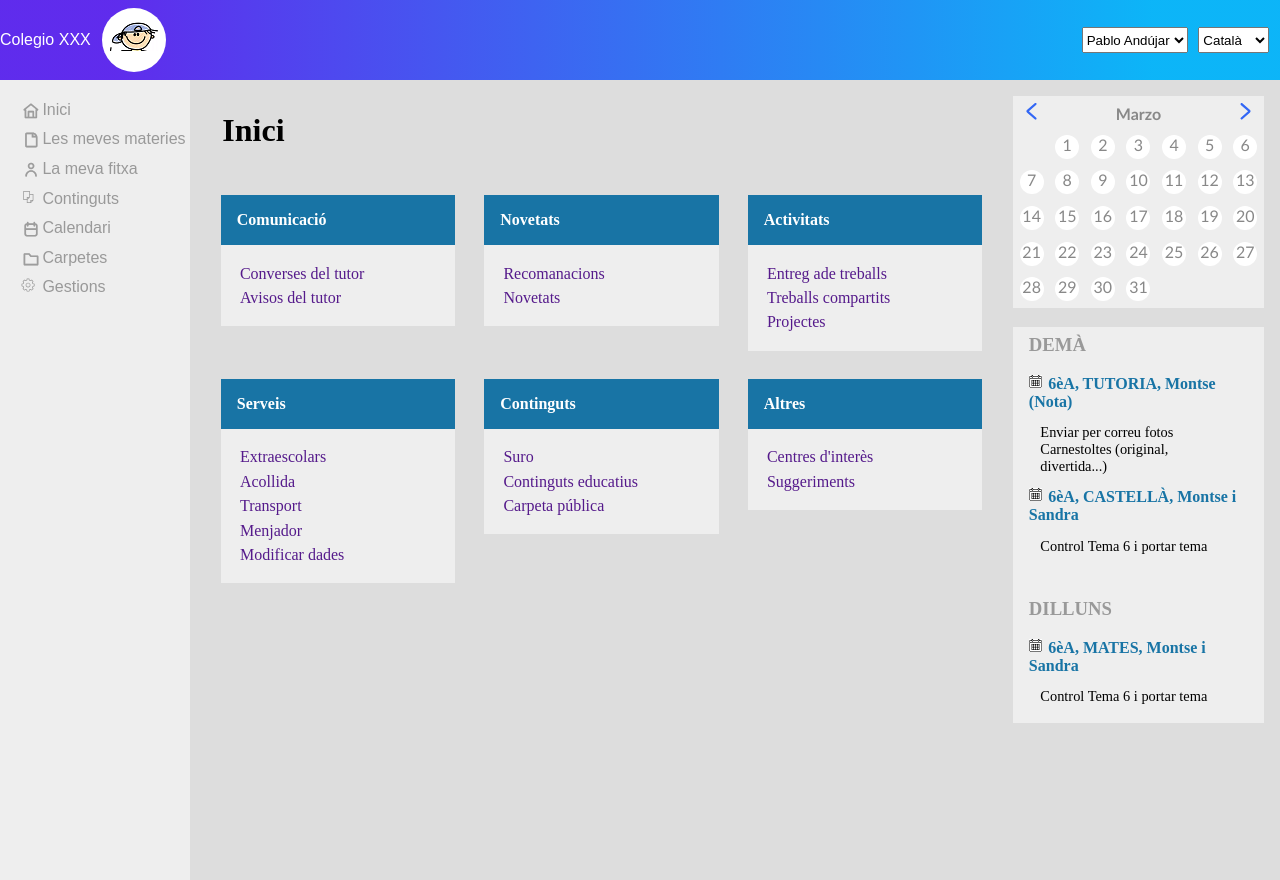
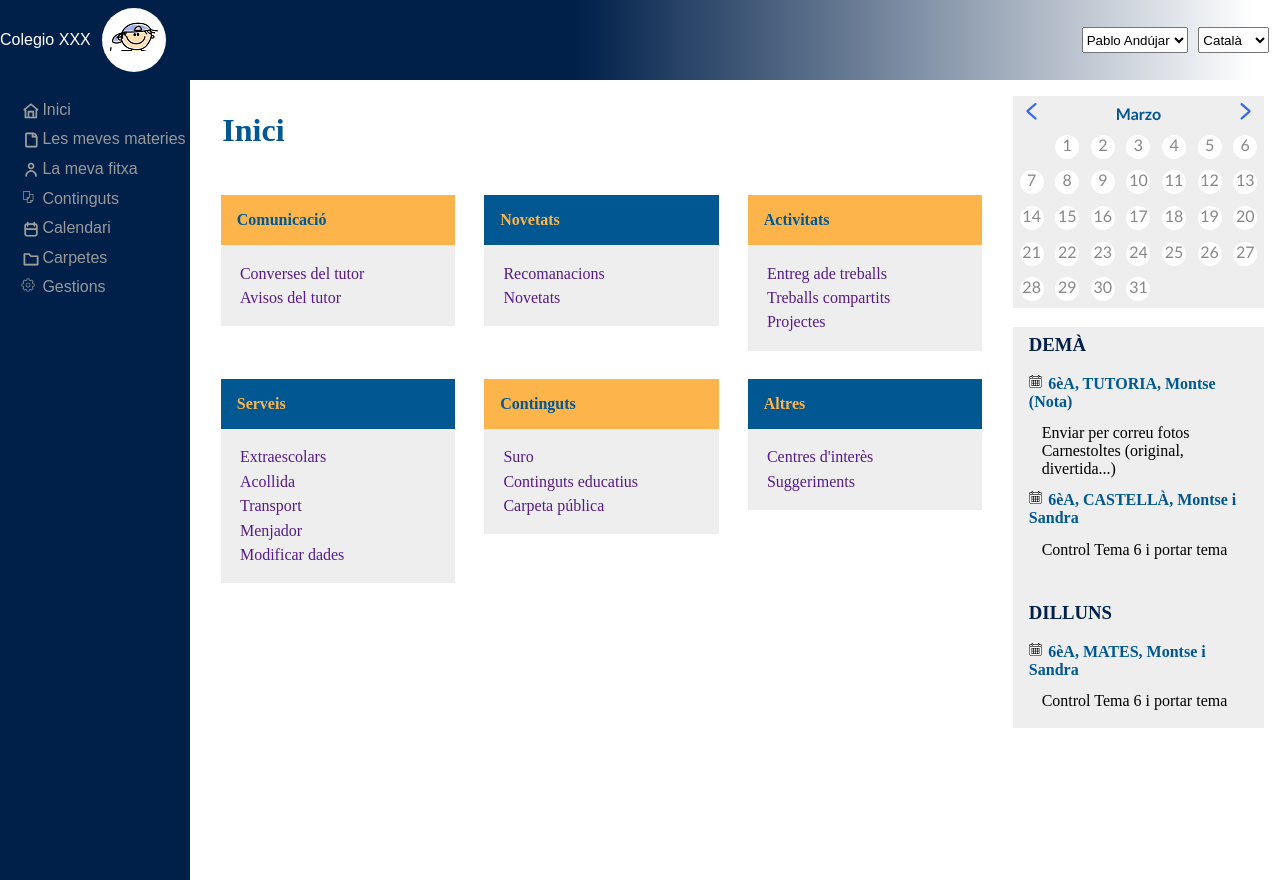
Before and after one commit to nailatan/raco-Estudiant-HTML, a plain HTML site: page index.html in a window 1280 px wide. Drawn offline with Linux system fonts and the light colour scheme.

Commit message:
Modifico los colores de la página

```diff
--- a/ccs/header-style.css
+++ b/ccs/header-style.css
@@ -4,11 +4,8 @@
   display: flex;
   justify-content: flex-start;
   align-items: center;
-  background: linear-gradient(
-    90deg,
-    hsla(256, 84%, 55%, 1) 9%,
-    hsla(197, 94%, 51%, 1) 90%
-  );
+  /* background-color: rgb(23, 44, 62); */
+  background: linear-gradient(90deg, #00204a 45%, #fff 98%);
 }
 
 #alumno {
--- a/ccs/style.css
+++ b/ccs/style.css
@@ -1,6 +1,6 @@
 body {
   margin: 0;
-  background-color: #ddd;
+  background-color: #fff;
   height: 100vh;
 }
 #container {
@@ -9,13 +9,13 @@ body {
   height: 100%;
 }
 nav {
-  background-color: #eee;
+  background-color: #00204a;
   display: flex;
   flex-direction: column;
 }
 
 main {
-  background-color: #ddd;
+  background-color: #fff;
   display: flex;
   flex-direction: row;
   flex: 1;
@@ -52,6 +52,7 @@ nav a:hover {
 section:first-child > h1 {
   font-size: 2em;
   margin-left: 1em;
+  color: #005792;
 }
 #accesos {
   margin-left: 1em;
@@ -61,12 +62,19 @@ section:first-child > h1 {
 .accesoContenido {
   margin: 0.9em;
 }
-.accesoContenido > :first-child {
-  background-color: #1874a5;
+.accesoContenido:nth-child(2n) > :first-child {
+  background-color: #005792;
   padding: 1em;
-  color: white;
+  color: #fdb44b;
   font-weight: bold;
 }
+.accesoContenido:nth-child(2n + 1) > :first-child {
+  background-color: #fdb44b;
+  padding: 1em;
+  color: #005792;
+  font-weight: bold;
+}
+
 .accesoContenido > :last-child {
   background-color: #eee;
   padding: 1em;
@@ -88,9 +96,9 @@ table {
     "Lucida Sans", Arial, sans-serif;
   color: #888;
 }
-thead td[colspan="5"] {
+thead th[colspan="5"] {
   text-align: center;
-  color: #1874a5;
+  color: #005792;
 }
 thead td:first-child {
   text-align: left;
@@ -98,6 +106,7 @@ thead td:first-child {
 thead td:last-child {
   text-align: right;
 }
+
 table div {
   width: 1.5em;
   height: 1.5em;
@@ -118,14 +127,14 @@ table td {
   padding: 0;
 }
 .eventosDia > h1 {
-  color: #999999;
+  color: #00204a;
   padding-top: 0.4em;
 }
 .evento:last-child {
   padding-bottom: 1em;
 }
 .evento > h2 {
-  color: #1874a5;
+  color: #005792;
   font-size: 1em;
 }
 .evento > img {
@@ -133,7 +142,7 @@ table td {
   margin-right: 0.4em;
 }
 .evento > p {
-  font-size: 0.9em;
+  font-size: 1em;
   color: black;
   margin: 0.1em 0.8em;
 }
@@ -145,13 +154,13 @@ table td {
   height: 25em;
   top: 35%;
   left: 25%;
-  border-bottom: 4px solid #1874a5;
-  border-left: 4px solid #1874a5;
-  border-right: 4px solid #1874a5;
+  border-bottom: 4px solid #00204a;
+  border-left: 4px solid #00204a;
+  border-right: 4px solid #00204a;
   display: none;
 }
 #detalleDia > div:first-child {
   text-align: right;
-  background-color: #1874a5;
+  background-color: #00204a;
   padding: 0.3em 0em;
 }
```
